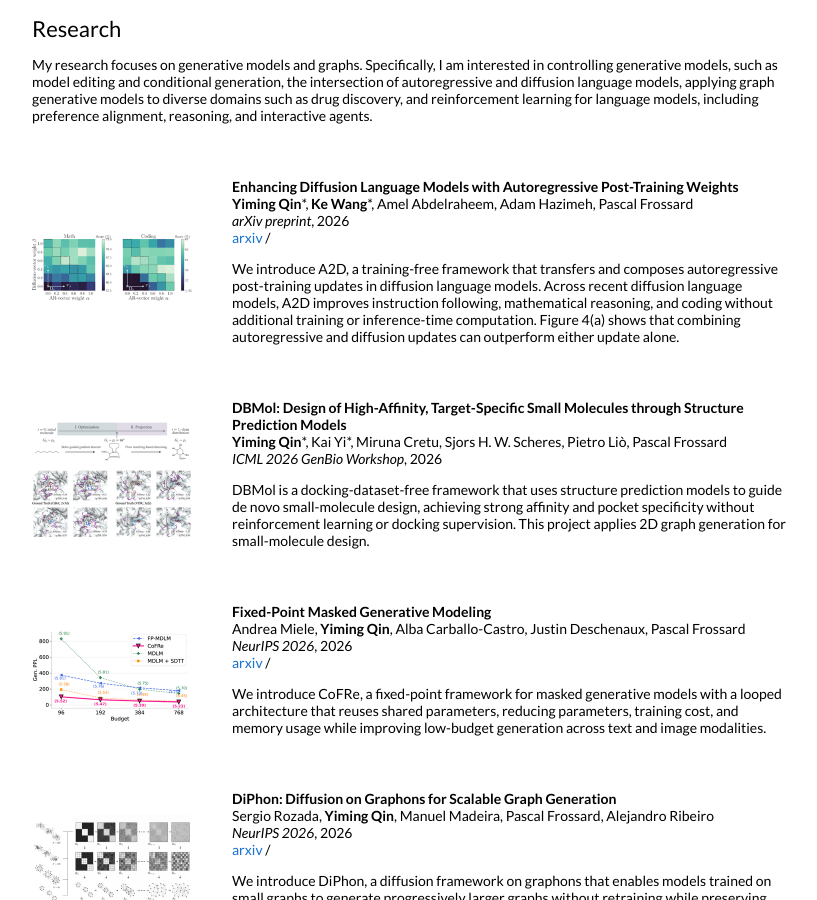
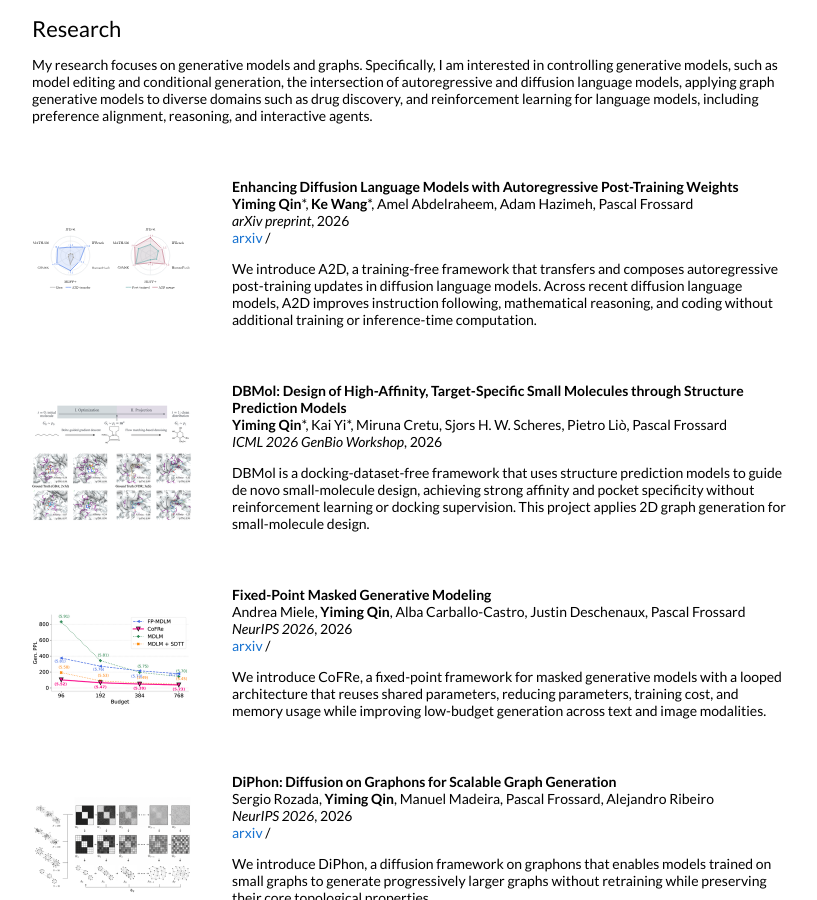
Before and after one commit to qym7/qym7.github.io, a Jekyll site: the page built from _posts/2026-10-06-A2D.markdown, in a window 1280 px wide and 900 px high, scrolled down 840 px. Shown: the whole window, without its empty margins (228-1045 px from the left). Built offline with Jekyll 4.4.1, drawn with Linux system fonts in a browser that asks for light colours.

Commit message:
Use A2D radar figure in research entry

```diff
--- a/_posts/2026-10-06-A2D.markdown
+++ b/_posts/2026-10-06-A2D.markdown
@@ -2,7 +2,7 @@
 layout: post
 title: "Enhancing Diffusion Language Models with Autoregressive Post-Training Weights"
 date: 2026-10-06 11:59:59 +00:00
-image: /images/a2d-taskarithmetic.png
+image: /images/a2d-radar.svg
 categories: research
 author: "Yiming Qin"
 authors: "<strong>Yiming Qin</strong>*, <strong>Ke Wang</strong>*, Amel Abdelraheem, Adam Hazimeh, Pascal Frossard"
@@ -10,4 +10,4 @@
 arxiv: https://arxiv.org/abs/2610.08108
 ---
 
-We introduce A2D, a training-free framework that transfers and composes autoregressive post-training updates in diffusion language models. Across recent diffusion language models, A2D improves instruction following, mathematical reasoning, and coding without additional training or inference-time computation. Figure 4(a) shows that combining autoregressive and diffusion updates can outperform either update alone.
+We introduce A2D, a training-free framework that transfers and composes autoregressive post-training updates in diffusion language models. Across recent diffusion language models, A2D improves instruction following, mathematical reasoning, and coding without additional training or inference-time computation.
```
Also changed, not shown: images/a2d-radar.svg (added), images/a2d-taskarithmetic.png (deleted), tn/images/a2d-radar.svg (added), tn/images/a2d-taskarithmetic.png (deleted).
